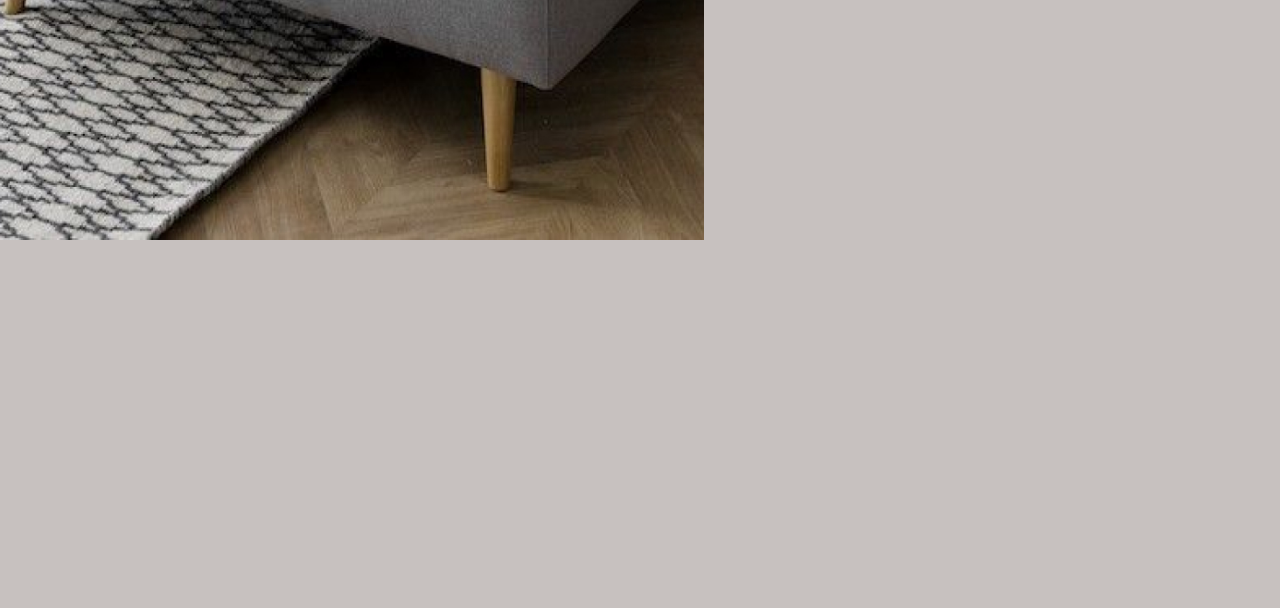
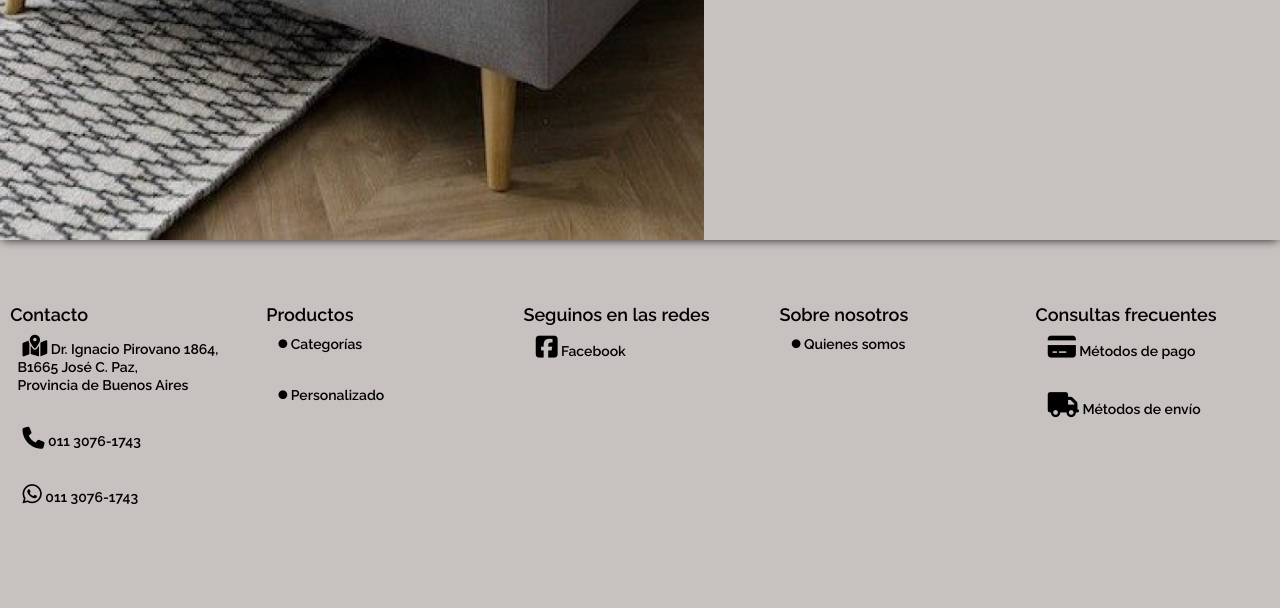
Before and after one commit to Tincho-91/c23-grupo09-Avalanna_Muebles, a Node server app: page /ingresar in a window 1280 px wide. Shown: the part 1406-2014 px from the top of the page. Before the commit the page ends 1646 px from the top, so only its background shows below. Run offline with Node 20, Linux system fonts and the light colour scheme; some libraries are stand-ins or nearby versions; some web fonts are replaced.

Commit message:
agregue box-shadow y cambie estilos del footer

```diff
--- a/public/css/footer.css
+++ b/public/css/footer.css
@@ -69,7 +69,7 @@ footer button{
 footer {
     background-color: #C7C1BF;
     list-style-type: none;
-    padding:10px 0 10px 0;
+    padding:10px 0 0 0;
 }
 
 footer nav{
@@ -84,6 +84,7 @@ li{
     display:block;
     position: relative;
     width: 100%;
+    font-family: "Raleway", sans-serif;
   }
   .contenido-desplegable {
     display: none;
@@ -105,12 +106,11 @@ li{
 
   }
 
-  button{
+  footer button{
     width: 100%;
     align-self: flex-end;
+    padding: 2% 0% 2% 0%;
   }
-
-
 
   @media (min-width: 768px){
 
@@ -118,7 +118,9 @@ li{
       display: block;
 
     }
-
+    footer section nav{
+      margin-bottom: 6%;
+    }
     footer button {
         display: none;
     }
@@ -126,13 +128,19 @@ li{
       display: flex;
       flex-wrap: wrap;
       justify-content: space-around;
+      padding: 5% 0%;
     }
 
     footer section {
       display: flex;
       flex-direction: column;
-      ;
     }
+
+    footer section nav ul li{
+      margin: 3%;
+
+    }
+
 }
 
 
@@ -148,6 +156,7 @@ li{
 
   footer section nav ul h4{
     font-size: 18px;
+    padding-bottom: 1%;
   }
   footer ul.lista-footer{
     margin: 0 2% 0 2%;
@@ -164,6 +173,9 @@ li{
     width: 60%;
     justify-content: space-around;
   }
+  .footer__section__1 nav{
+width: 50%;
+  }
     footer button {
         display: none;
     }
@@ -175,4 +187,7 @@ li{
     footer section nav ul{
       width: 100%;
     }
+    footer section nav{
+      width: 33%;
+    }
   }
--- a/public/css/login.css
+++ b/public/css/login.css
@@ -4,7 +4,10 @@
     display: flex;
     flex-direction: column;
     flex-wrap: wrap;
-
+    box-shadow: 0 1px 10px -2px black;
+    z-index: 15;
+    position: relative;
+    padding-bottom: 0.1%;
 }
 .login__main__section-bienvenidos {
     background-image: url(../img/sillon-login.jpg);
@@ -95,6 +98,7 @@
     .login__main{
         flex-direction: row;
         flex-wrap: wrap;
+        padding-bottom: 0%;
     }
     .login__main__section-bienvenidos{
         width: 50%;
@@ -141,6 +145,9 @@
 }
 
 @media (min-width:1024px){
+    .login__main{
+        padding-bottom: 0%;
+    }
     .login__main__section-bienvenidos{
         width: 55%;
     }
--- a/public/css/styles.css
+++ b/public/css/styles.css
@@ -2,6 +2,7 @@
 @import url('https://fonts.googleapis.com/css2?family=Oxygen:wght@300;400;700&display=swap');
 @import"./generales.css";
 @import"./header.css";
+@import"./footer.css";
 @import"./index.css";
 @import"./register.css";
 @import"./login.css";
--- a/views/footer.html
+++ b/views/footer.html
@@ -88,7 +88,7 @@
   </div>
 
   <div class="desplegable">
-    <button> Consultas frecuentes <i class="fa-solid fa-caret-down"></i></button>
+    <button class="button__preguntas"> Consultas frecuentes <i class="fa-solid fa-caret-down"></i></button>
     <div class="contenido-desplegable">
     <a href=""><i class="fa-solid fa-truck"></i> Métodos de pago</a>
     <a href=""><i class="fa-solid fa-credit-card"></i> Métodos de envío</a>
--- a/views/login.html
+++ b/views/login.html
@@ -32,5 +32,91 @@
         </section>
     </main>
 
+    <footer>
+        <section class="footer__section__1">
+        <nav>
+            <ul class="lista-footer">
+                <h4>Contacto</h4>
+                <li><a href=""><i class="fa-solid fa-map-location-dot"></i> Dr. Ignacio Pirovano 1864,<br>
+                     B1665 José C. Paz,<br>
+                      Provincia de Buenos Aires</a></li><br>
+                <li><a href=""><i class="fa-solid fa-phone"></i> 011 3076-1743</a></li><br>
+                <li><a href=""><i class="fa-brands fa-whatsapp"></i> 011 3076-1743</a></li>
+            </ul>
+        </nav>
+
+        <nav>
+            <ul class="lista-footer">
+                <h4>Productos</h4>
+                <li><a href=""><i class="fa-solid fa-circle fa-2xs"></i>  Categorías</a></li><br>
+                <li><a href=""><i class="fa-solid fa-circle fa-2xs"></i>  Personalizado</a></li>
+            </ul>
+        </nav>
+    </section>
+    <section class="footer__section__2">
+        <nav>
+            <ul class="lista-footer">
+                <h4>Seguinos en las redes</h4>
+                <li><a href=""><i class="fa-brands fa-square-facebook"></i> Facebook</a></li>
+            </ul>
+        </nav>
+
+        <nav>
+            <ul class="lista-footer">
+                <h4>Sobre nosotros</h4>
+                <li><a href=""><i class="fa-solid fa-circle fa-2xs"></i> Quienes somos</a></li>
+            </ul>
+        </nav>
+
+        <nav>
+            <ul class="lista-footer">
+                <h4>Consultas frecuentes</h4>
+                <li><a href=""><i class="fa-solid fa-credit-card"></i> Métodos de pago</a></li><br>
+                <li><a href=""><i class="fa-solid fa-truck"></i> Métodos de envío</a></li>
+            </ul>
+        </nav>
+    </section>
+
+       <div class="desplegable">
+        <button button-desplegable> Contacto <i class="fa-solid fa-caret-down"></i></button>
+        <div class="contenido-desplegable">
+        <a href=""><i class="fa-solid fa-map-location-dot"></i> Dr. Ignacio Pirovano 1864, B1665 José C. Paz, Provincia de Buenos Aires</a>
+        <a href=""><i class="fa-solid fa-phone"></i> 011 3076-1743</a>
+        <a href=""><i class="fa-brands fa-whatsapp"></i> 011 3076-1743</a>
+        </div>
+      </div>
+
+      <div class="desplegable">
+        <button> Productos <i class="fa-solid fa-caret-down"></i></button>
+        <div class="contenido-desplegable">
+        <a href=""><i class="fa-solid fa-circle fa-2xs"></i>  Categorías</a>
+        <a href=""><i class="fa-solid fa-circle fa-2xs"></i>  Personalizado</a>
+        </div>
+      </div>
+
+      <div class="desplegable">
+        <button > Seguinos en las redes <i class="fa-solid fa-caret-down"></i></button>
+        <div class="contenido-desplegable">
+        <a href=""><i class="fa-brands fa-square-facebook"></i> Facebook</a>
+        </div>
+      </div>
+
+      <div class="desplegable">
+        <button> Sobre nosotros <i class="fa-solid fa-caret-down"></i></button>
+        <div class="contenido-desplegable">
+        <a href=""><i class="fa-solid fa-circle fa-2xs"></i>Quienes somos</a>
+        </div>
+      </div>
+
+      <div class="desplegable">
+        <button> Consultas frecuentes <i class="fa-solid fa-caret-down"></i></button>
+        <div class="contenido-desplegable">
+        <a href=""><i class="fa-solid fa-truck"></i> Métodos de pago</a>
+        <a href=""><i class="fa-solid fa-credit-card"></i> Métodos de envío</a>
+        </div>
+      </div>
+
+    </footer>
+
 </body>
 </html>
```
